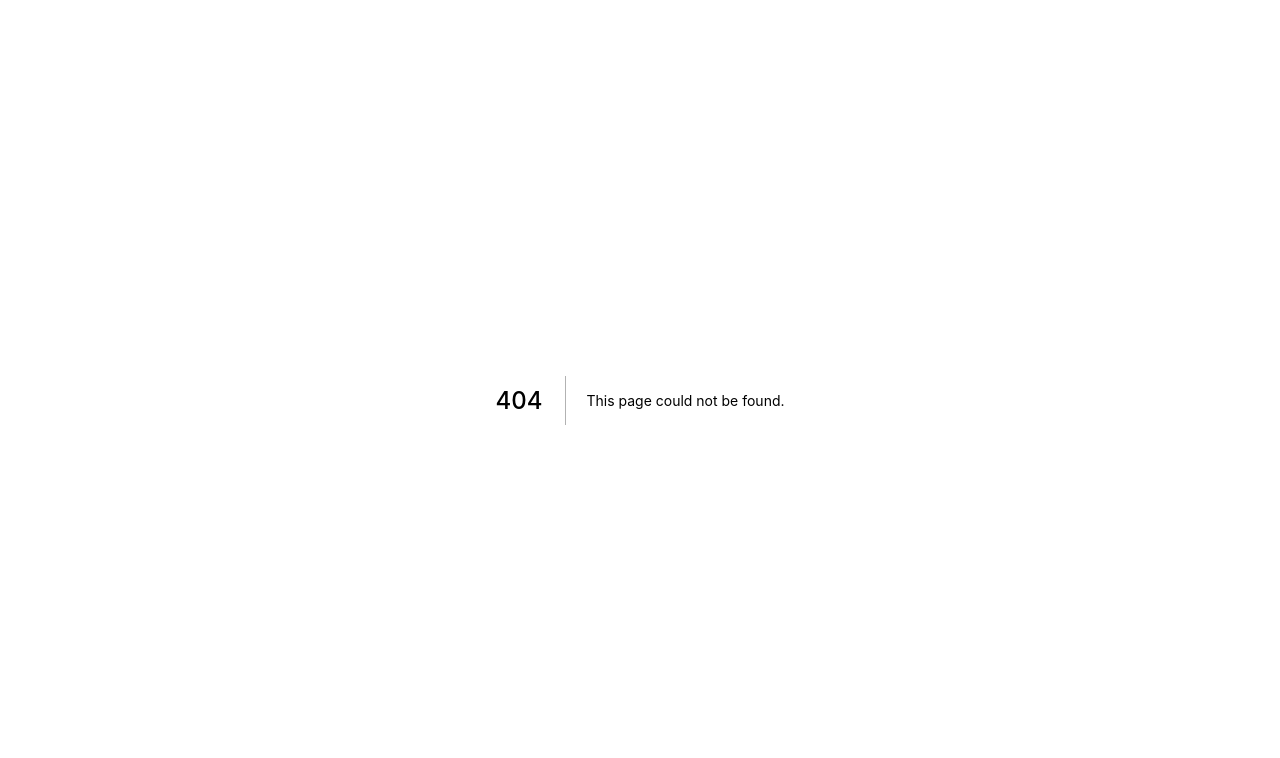
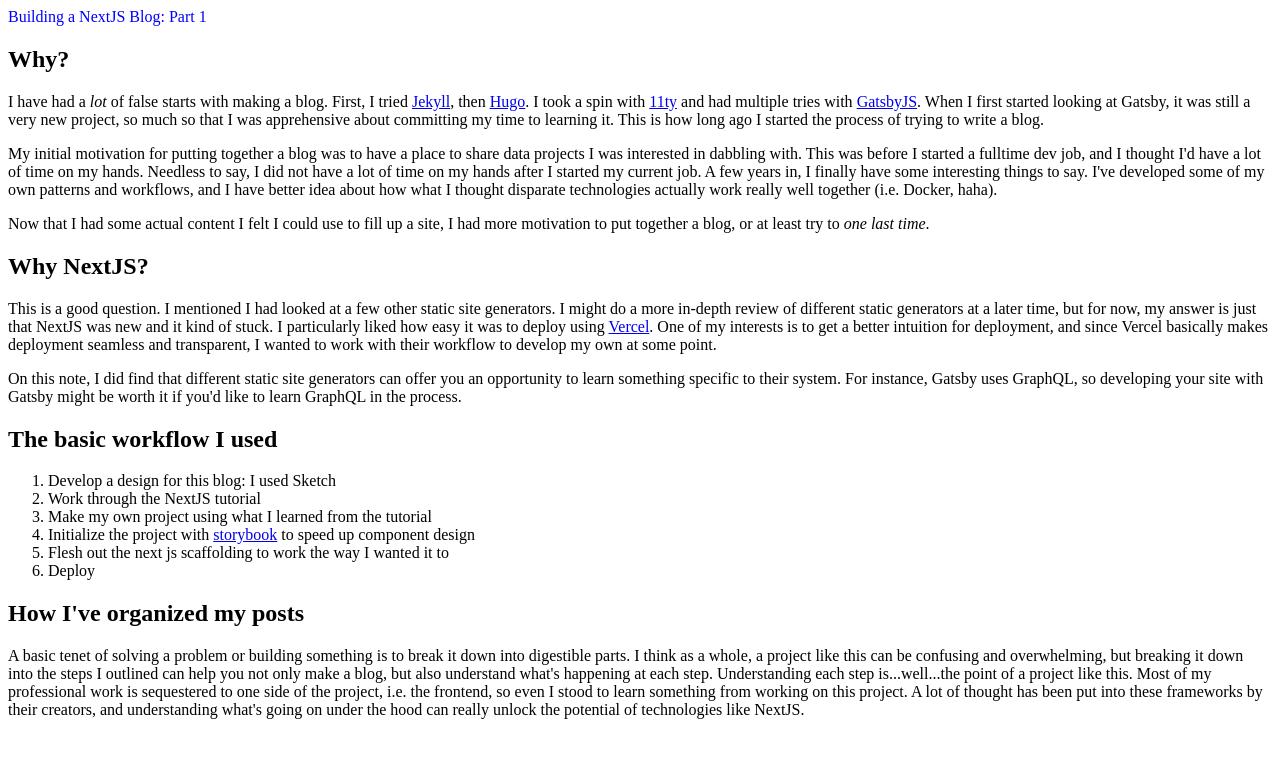
Before and after one commit to discoduckling/blog, a Next.js app: page /blog/next-js-dev-part-1 in a window 1280 px wide. Before the commit this address had no page. Shown: the top 758 px of the page. Built offline with nearby package versions, Linux system fonts and the light colour scheme.

Commit message:
Add first post of next js workflow

```diff
--- /dev/null
+++ b/pages/blog/next-js-dev-part-1.mdx
@@ -0,0 +1,55 @@
+---
+title: 'Getting started with NextJS'
+date: '2020-07-12'
+blurb: "While it's still fresh in my mind, I wanted to write down my process for putting this blog togther. The 'easy' parts ended up taking much longer than what I though would be the harder parts."
+layout: 'BlogPostLayout'
+tags:
+    -nextjs
+    -learning
+---
+
+<div style={{color: 'blue'}}>Building a NextJS Blog: Part 1</div>
+
+## Why?
+I have had a _lot_ of false starts with making a blog. First, I tried [Jekyll](https://jekyllrb.com/), then
+[Hugo](https://gohugo.io/). I took a spin with [11ty](https://www.11ty.dev/)
+and had multiple tries with [GatsbyJS](https://www.gatsbyjs.org/). When I first started looking at Gatsby, it was still a very new project,
+so much so that I was apprehensive about committing my time to learning it. This is how long ago I started the process
+of trying to write a blog.
+
+My initial motivation for putting together a blog was to have a place to share data projects I was interested in
+dabbling with. This was before I started a fulltime dev job, and I thought I'd have a lot of time on my hands.
+Needless to say, I did not have a lot of time on my hands after I started my current job. A few years in, I finally
+have some interesting things to say. I've developed some of my own patterns and workflows, and I have better idea
+about how what I thought disparate technologies actually work really well together (i.e. Docker, haha).
+
+Now that I had some actual content I felt I could use to fill up a site, I had more motivation to put together a blog,
+or at least try to _one last time_.
+
+## Why NextJS?
+This is a good question. I mentioned I had looked at a few other static site generators. I might do a more
+in-depth review of different static generators at a later time, but for now, my answer is just that NextJS was new
+and it kind of stuck. I particularly liked how easy it was to deploy using [Vercel](https://vercel.com/). One of my
+interests is to get a better intuition for deployment, and since Vercel basically makes deployment seamless and transparent,
+I wanted to work with their workflow to develop my own at some point.
+
+On this note, I did find that different static site generators can offer you an opportunity to learn something
+specific to their system. For instance, Gatsby uses GraphQL, so developing your site with Gatsby might be worth it
+if you'd like to learn GraphQL in the process.
+
+## The basic workflow I used
+1. Develop a design for this blog: I used Sketch
+2. Work through the NextJS tutorial
+3. Make my own project using what I learned from the tutorial
+4. Initialize the project with [storybook](https://storybook.js.org/) to speed up component design
+5. Flesh out the next js scaffolding to work the way I wanted it to
+6. Deploy
+
+## How I've organized my posts
+A basic tenet of solving a problem or building something is to break it down into digestible parts. I think as a whole,
+a project like this can be confusing and overwhelming, but breaking it down into the steps I outlined can help you
+not only make a blog, but also understand what's happening at each step. Understanding each step is...well...the point
+of a project like this. Most of my professional work is sequestered to one side of the project, i.e. the frontend, so
+even I stood to learn something from working on this project. A lot of thought has been put into these frameworks
+by their creators, and understanding what's going on under the hood can really unlock the potential of technologies
+like NextJS.
```
